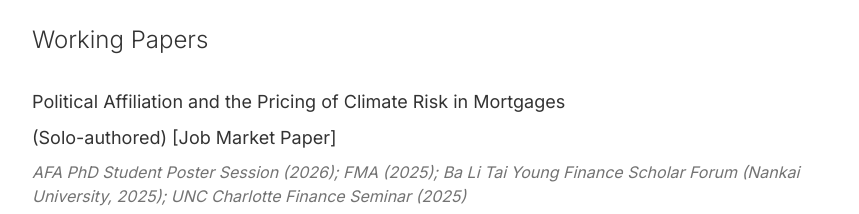
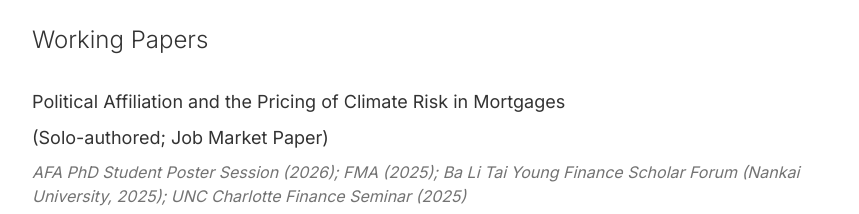
Before and after one commit to zixin-jiang/zixin-jiang.github.io, a React (Vite) app: page / in a window 1280 px wide. Shown: the part 960-1174 px from the top of the page, without its empty margins (192-1051 px from the left). Built offline with nearby package versions, Linux system fonts and the light colour scheme; the HTML template or start-up script is replaced by a standard one.

Commit message:
Refactor paper status display

```diff
--- a/src/components/SimpleResearch.tsx
+++ b/src/components/SimpleResearch.tsx
@@ -56,11 +56,12 @@ const SimpleResearch = () => {
                     >
                       {paper.title}
                     </a>
-                    <span className="text-lg text-foreground">
+                    <span className="text-lg text-foreground whitespace-nowrap">
                       {paper.coauthors?.length > 0
                         ? `, with ${paper.coauthors.join(", ")}`
+                        : paper.isJobMarketPaper
+                        ? " (Solo-authored; Job Market Paper)"
                         : " (Solo-authored)"}
-                      {paper.isJobMarketPaper && " [Job Market Paper]"}
                     </span>
                   </div>
                   <p className="text-muted-foreground italic">{paper.status}</p>
```
